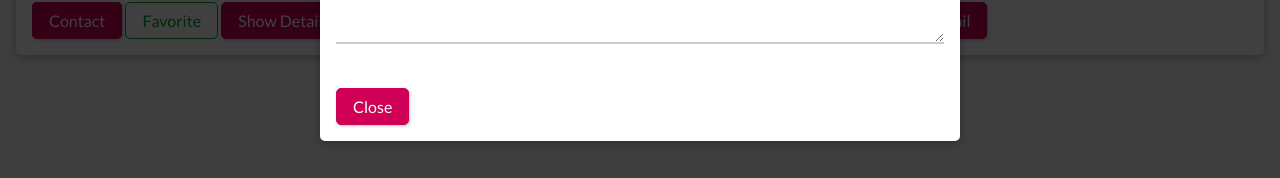
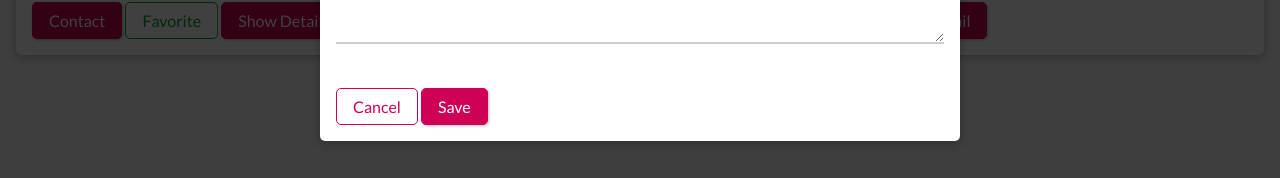
Before and after one commit to midtic0404/svelte-course-project, a Svelte app: page / in a window 1280 px wide. Both pictures are taken after a click on the button "New Meetup". Shown: the part 576-754 px from the top of the page. Built offline with nearby package versions, Linux system fonts and the light colour scheme.

Commit message:
Finish basic modal

```diff
--- a/src/Meetups/EditMeetup.svelte
+++ b/src/Meetups/EditMeetup.svelte
@@ -22,6 +22,10 @@
             description: description,
             imageUrl: imageUrl
         })
+    }
+
+    function cancel() {
+        dispatch('cancel');
     }
 
 </script>
@@ -66,6 +70,9 @@
             controlType="textarea"
             value={description}
             on:input={event => (description = event.target.value)} />
-        <!-- <Button type="submit">Save</Button> -->
     </form>
+    <div slot="footer">
+        <Button type="button" mode="outline" on:click="{cancel}">Cancel</Button>
+        <Button type="button" on:click="{submitForm}">Save</Button>
+    </div>
 </Modal>
```
